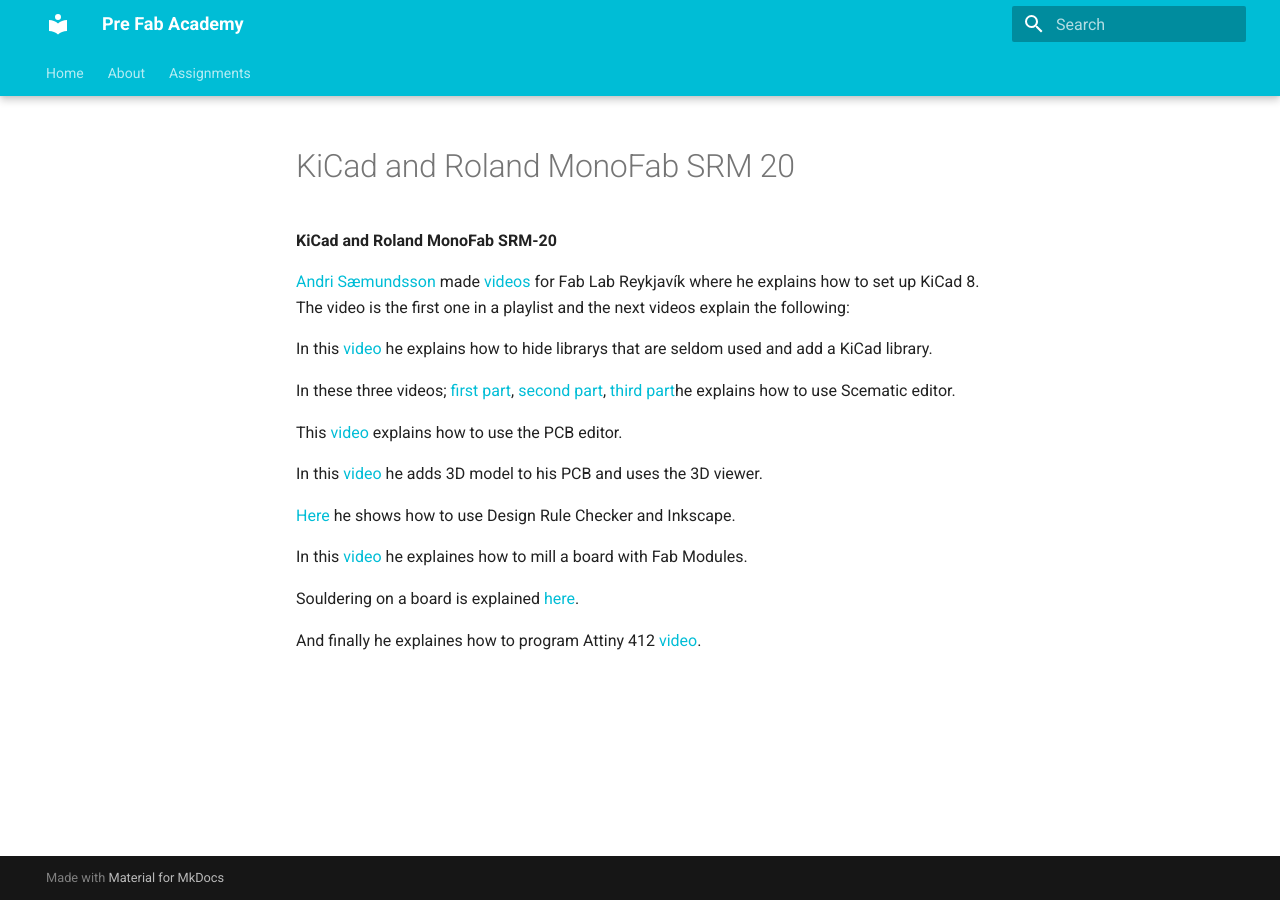
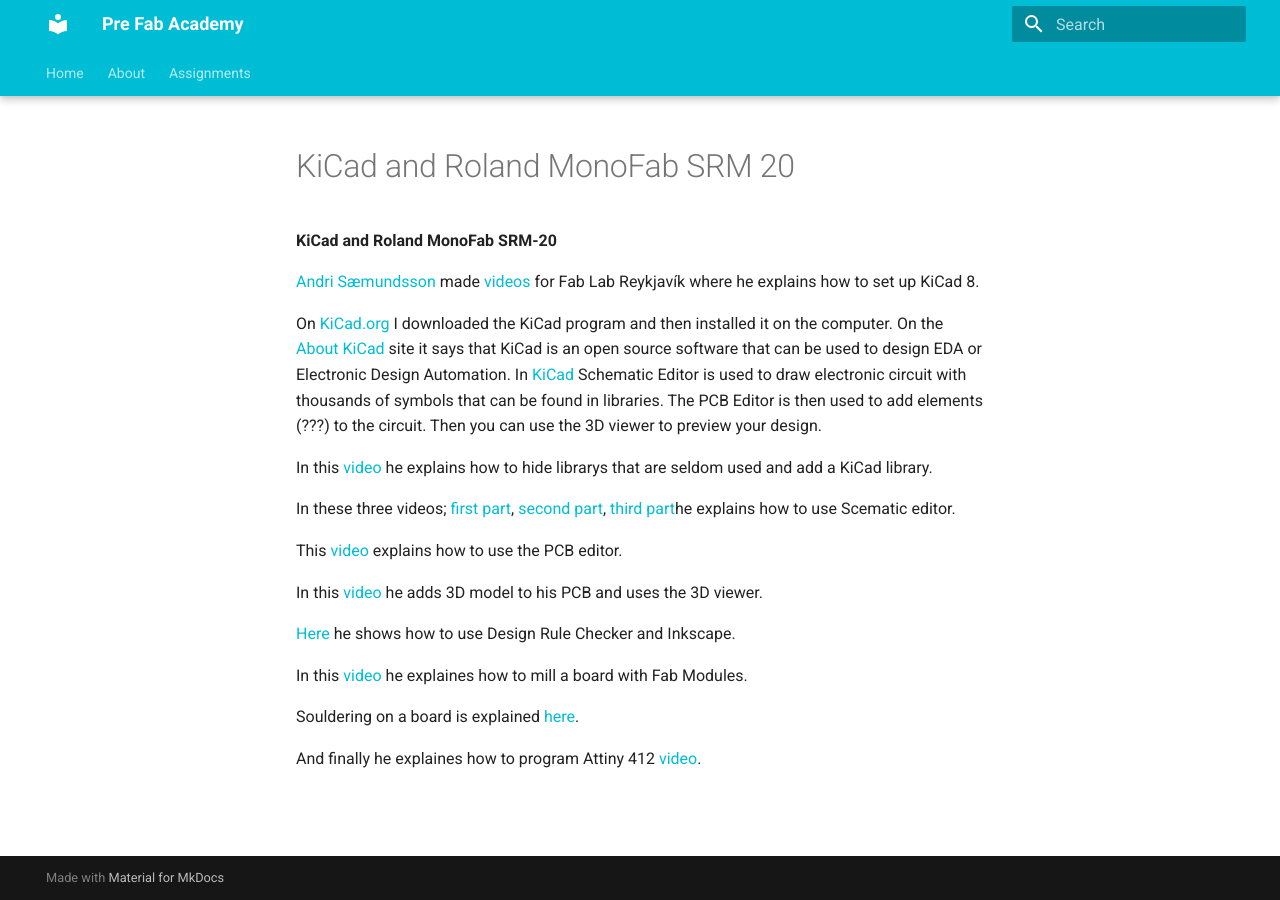
Before and after one commit to OlofH2/Before-Fab-Academy, an MkDocs documentation site: the page built from docs/KiCad_and_Roland_MonoFab_SRM_20.md, in a window 1280 px wide. Built offline with MkDocs 1.6.1 and Material for MkDocs 9.7.7, drawn with Linux system fonts in a browser that asks for light colours.

Commit message:
Grunnupplýsingar um Kicad

```diff
--- a/docs/KiCad_and_Roland_MonoFab_SRM_20.md
+++ b/docs/KiCad_and_Roland_MonoFab_SRM_20.md
@@ -1,11 +1,17 @@
 
 **KiCad and Roland MonoFab SRM-20**
 
-[Andri Sæmundsson](https://fabacademy.org/2023/labs/akureyri/students/andri-semundsson/pages/aboutMe.html) made [videos](https://www.youtube.com/watch?v=iOPbk1W3X5k&list=PLs4ifnZzVJmqaSM1lsg68vPVtJxVNhVwV&index=1)  for Fab Lab Reykjavík where he explains how to set up KiCad 8. The video is the first one in a playlist and the next videos explain the following:
+[Andri Sæmundsson](https://fabacademy.org/2023/labs/akureyri/students/andri-semundsson/pages/aboutMe.html) made [videos](https://www.youtube.com/watch?v=iOPbk1W3X5k&list=PLs4ifnZzVJmqaSM1lsg68vPVtJxVNhVwV&index=1)  for Fab Lab Reykjavík where he explains how to set up KiCad 8.
+
+On [KiCad.org](hhttps://www.kicad.org/download/windows/) I downloaded the KiCad program and then installed it on the computer. On the [About KiCad](https://www.kicad.org/about/kicad/) site it says that KiCad is an open source software that can be used to design EDA or Electronic Design Automation. In [KiCad](https://www.kicad.org/) Schematic Editor is used to draw electronic circuit with thousands of symbols that can be found in libraries. The PCB Editor is then used to add elements (???) to the circuit. Then you can use the 3D viewer to preview your design.
+
+
 
 In this [video](https://www.youtube.com/watch?v=ZeAAy6L8AB8&list=PLs4ifnZzVJmqaSM1lsg68vPVtJxVNhVwV&index=2) he explains how to hide librarys that are seldom used and add a KiCad library.
 
 In these three videos; [first part](https://www.youtube.com/watch?v=ZXyL5xjJb7w&list=PLs4ifnZzVJmqaSM1lsg68vPVtJxVNhVwV&index=3), [second part](https://www.youtube.com/watch?v=knyDOiUZNsc&list=PLs4ifnZzVJmqaSM1lsg68vPVtJxVNhVwV&index=4), [third part](https://www.youtube.com/watch?v=dM3h--A04W4&list=PLs4ifnZzVJmqaSM1lsg68vPVtJxVNhVwV&index=5)he explains how to use Scematic editor.
+
+
 
 This [video](https://www.youtube.com/watch?v=2oxuvwRuQNM&list=PLs4ifnZzVJmqaSM1lsg68vPVtJxVNhVwV&index=6) explains how to use the PCB editor.
 
```
